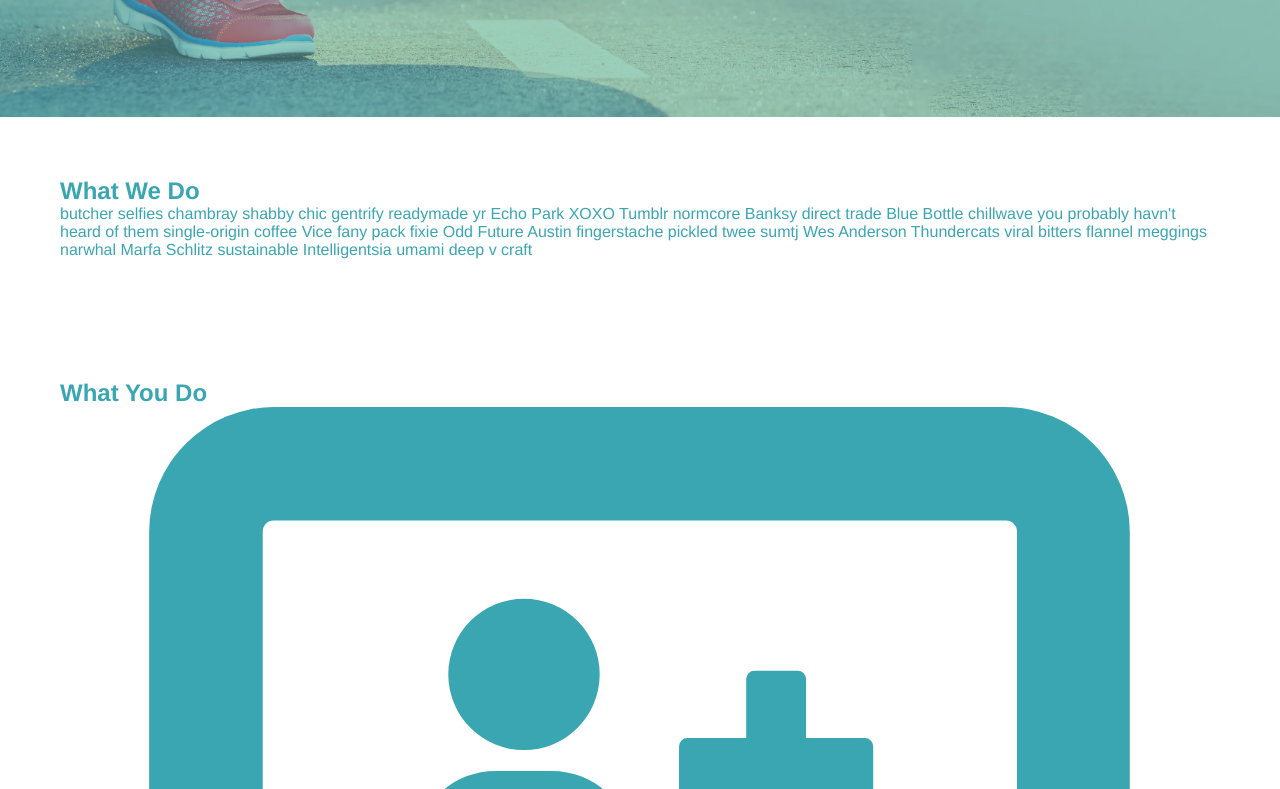
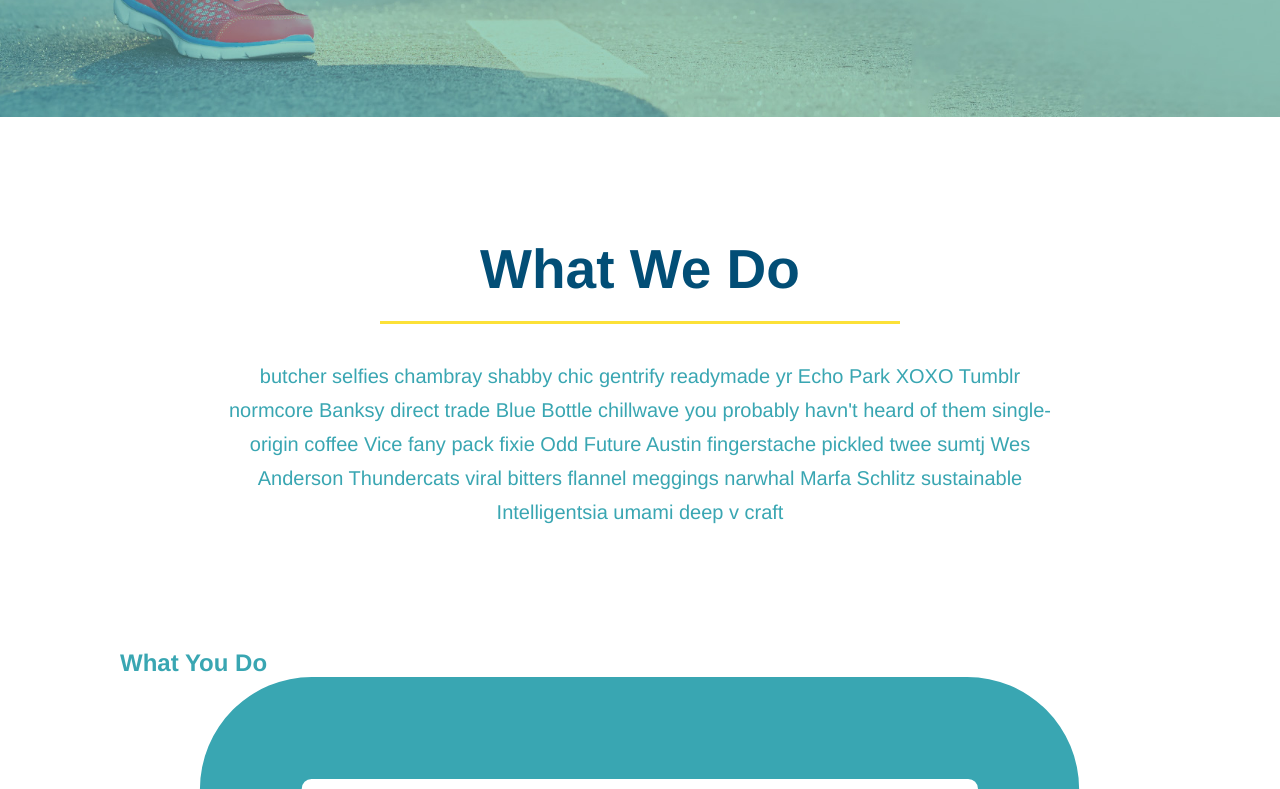
Before and after one commit to Brookethorson/run-buddy, a plain HTML site: page index.html in a window 1280 px wide. Shown: the part 565-1354 px from the top of the page. Drawn offline with Linux system fonts and the light colour scheme.

Commit message:
style what we do section

```diff
--- a/assets/css/style.css
+++ b/assets/css/style.css
@@ -103,3 +103,29 @@ section {
     font-size: 16px;
 }
 /* Hero Style End */
+/* what-we-do Style*/
+.intro {
+    text-align: center;
+}
+.intro h2 {
+    font-size: 55px;
+    color: #024e76;
+    margin-bottom: 35px;
+    padding: 0 100px 20px 100px;
+    border-bottom: 3px solid;
+    border-color: #fce138;
+}
+.intro h2 {
+    /* add this alongside your other declarations */
+    display: inline-block;
+}
+.intro p {
+    line-height: 1.7;
+    color: #39a6b2;
+    width: 80%;
+    font-size: 20px;
+}
+.intro p {
+    /* add this alongside your other declarations */
+    margin: 0 auto;
+}
--- a/index.html
+++ b/index.html
@@ -69,6 +69,7 @@
 
         <!--"what we do" section-->
         <section>
+            <section id="what-we-do" class="intro">
             <h2>What We Do</h2>
 
             <p>
```
